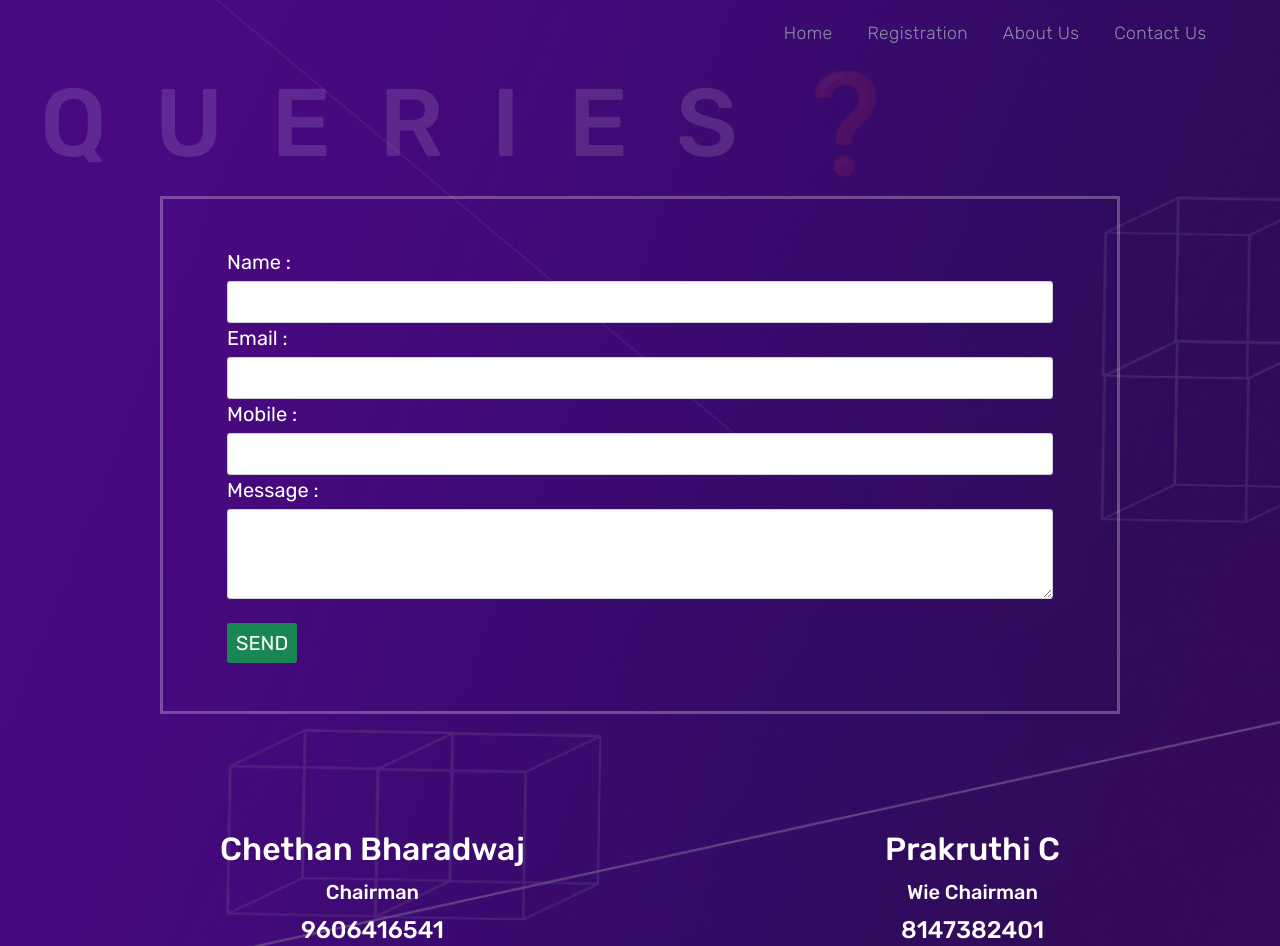
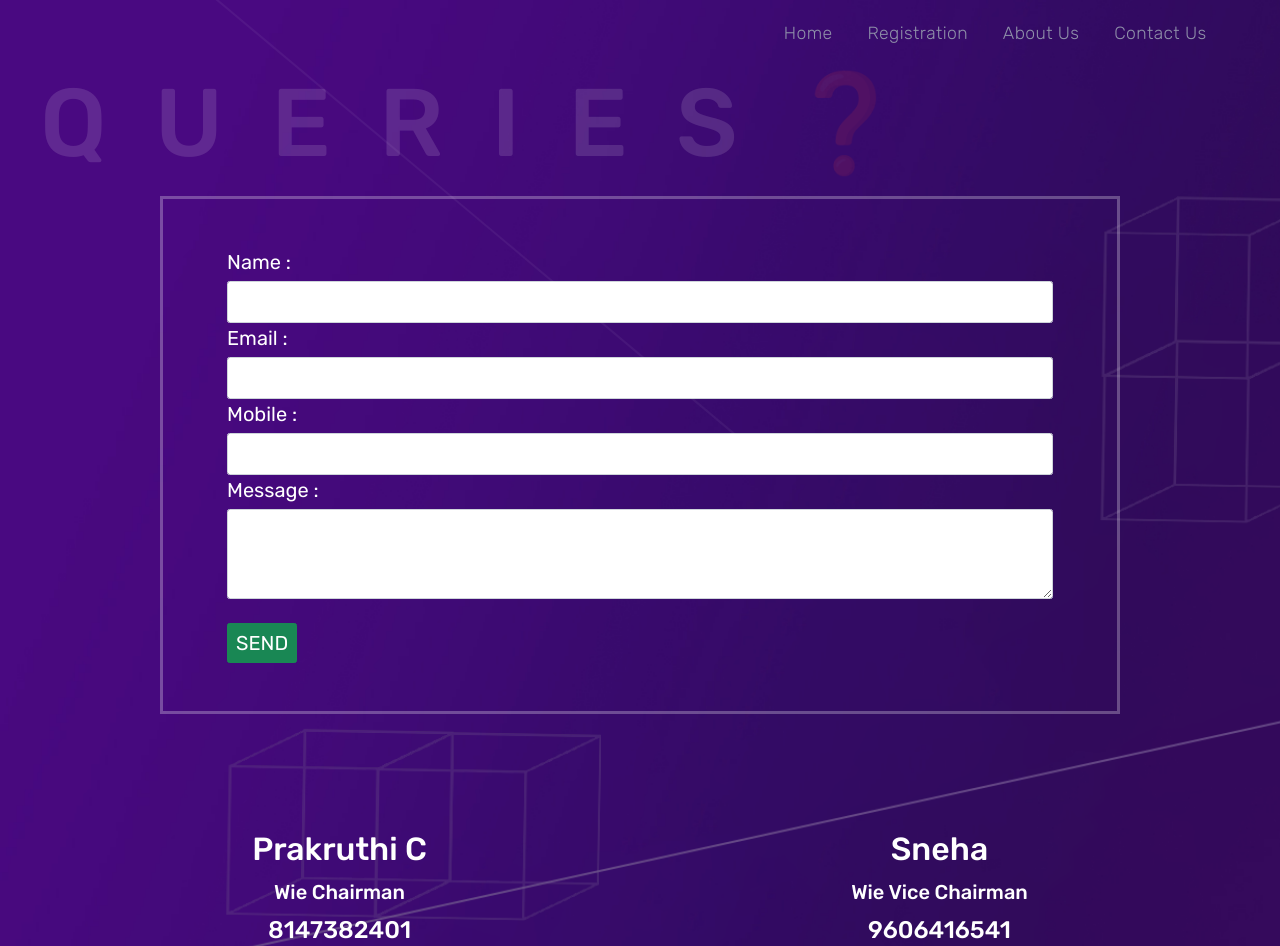
Before and after one commit to anudeep610/wiecode-2023, a React (Create React App) app: page /contact in a window 1280 px wide. Shown: the top 946 px of the page. Built offline with nearby package versions, Linux system fonts and the light colour scheme.

Commit message:
contact changes

```diff
--- a/src/components/Contact.jsx
+++ b/src/components/Contact.jsx
@@ -102,18 +102,6 @@ export default function Contact() {
                 <div className="contact-card-container">
                     <div className="contact-card-box">
                         <div className="contact-name-box">
-                            <h1 className="contact-name">Chethan Bharadwaj</h1>
-                        </div>
-                        <div className="contact-post-box">
-                            <h1 className="contact-post">Chairman</h1>
-                        </div>
-                        <div className="contact-mobile-box">
-                            <h1 className="contact-mobile">9606416541</h1>
-                        </div>
-                    </div>
-
-                    <div className="contact-card-box">
-                        <div className="contact-name-box">
                             <h1 className="contact-name">Prakruthi C</h1>
                         </div>
                         <div className="contact-post-box">
@@ -123,6 +111,18 @@ export default function Contact() {
                             <h1 className="contact-mobile">8147382401</h1>
                         </div>
                     </div>
+
+                    <div className="contact-card-box">
+                        <div className="contact-name-box">
+                            <h1 className="contact-name">Sneha </h1>
+                        </div>
+                        <div className="contact-post-box">
+                            <h1 className="contact-post">Wie Vice Chairman</h1>
+                        </div>
+                        <div className="contact-mobile-box">
+                            <h1 className="contact-mobile">9606416541</h1>
+                        </div>
+                    </div>
                 </div>
             </div>
             <Footer />
```
